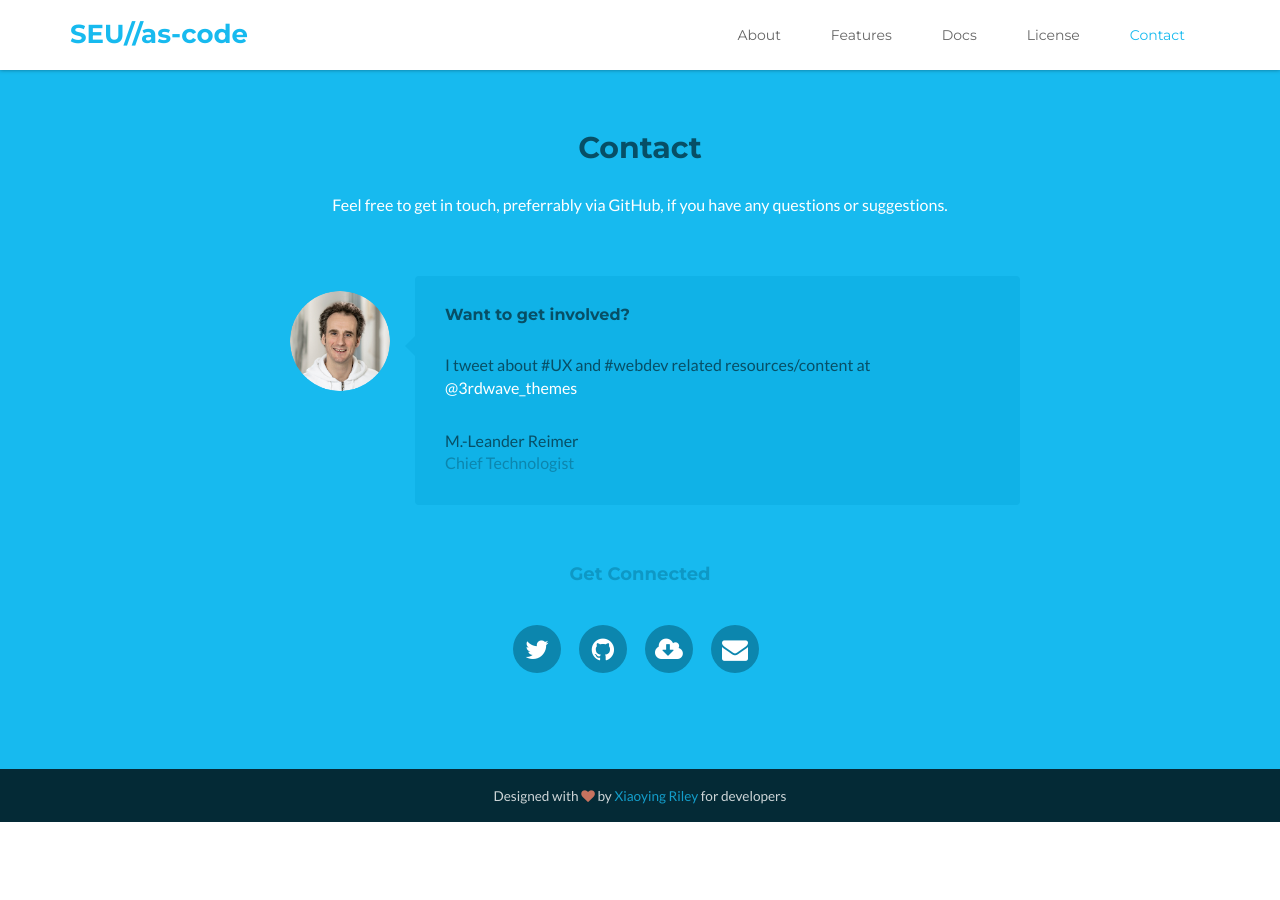
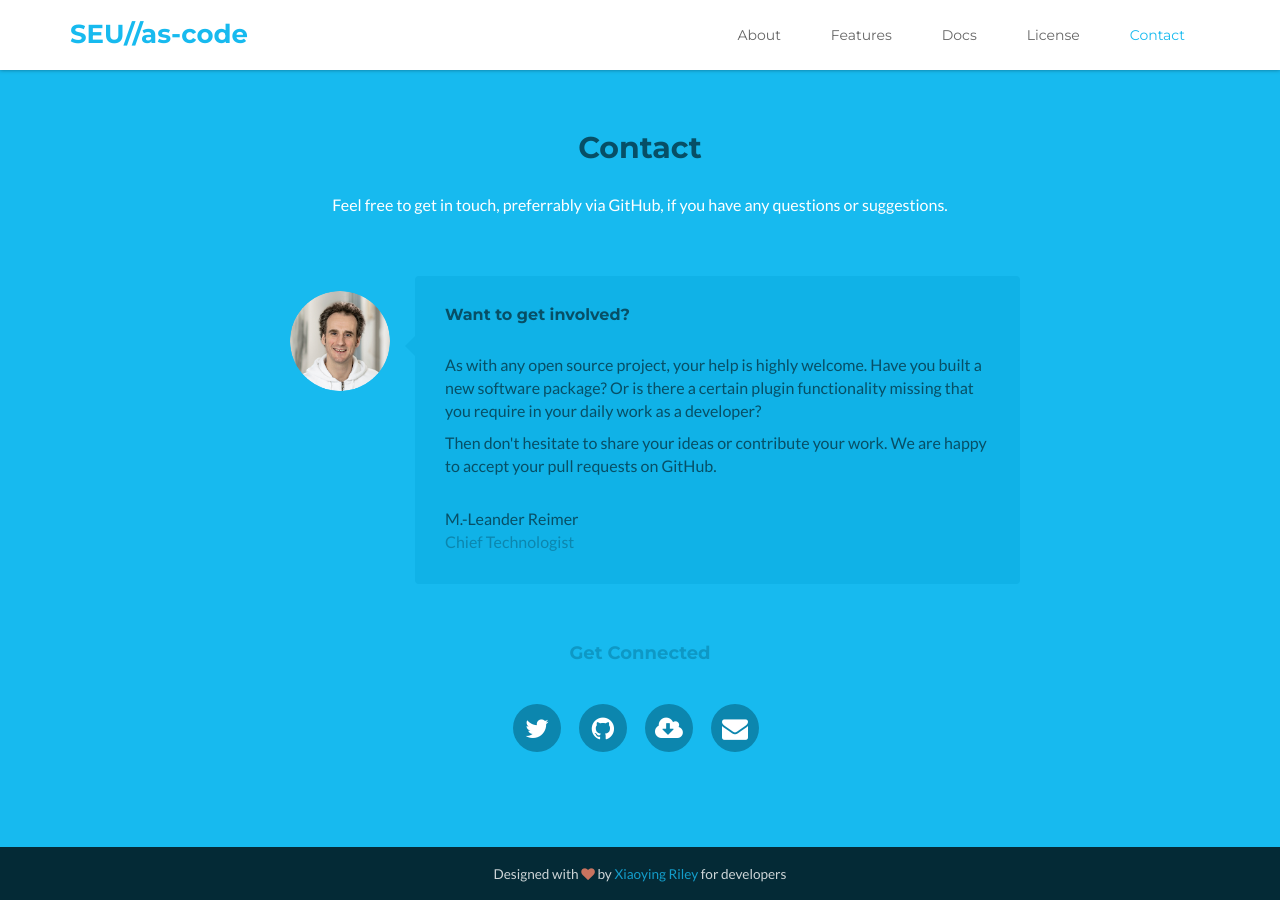
Before and after one commit to seu-as-code/seu-as-code.github.io, a Jekyll site: the page built from index.html, in a window 1280 px wide and 900 px high, scrolled down 4192 px. Built offline with Jekyll 4.4.1, drawn with Linux system fonts in a browser that asks for light colours; comment, search, counter and statistics services are not loaded; before the commit the page ends 5014 px from its top, so only the background shows below that.

Commit message:
Finalized contact section.

```diff
--- a/_includes/contact.html
+++ b/_includes/contact.html
@@ -10,7 +10,13 @@
                     </div><!--//profile-->
                     <div class="speech-bubble">
                         <h3 class="sub-title">Want to get involved?</h3>
-                        <p>I tweet about #UX and #webdev related resources/content at <a href="https://twitter.com/3rdwave_themes" target="_blank">@3rdwave_themes</a>
+                        <p>
+                          As with any open source project, your help is highly welcome. Have you built a new software package?
+                          Or is there a certain plugin functionality missing that you require in your daily work as a developer?
+                        </p>
+                        <p>
+                          Then don't hesitate to share your ideas or contribute your work. We are happy to accept your pull requests on GitHub.
+                        </p>
                         <div class="source">
                             <span class="name"><a href="https://twitter.com/LeanderReimer" target="_blank">M.-Leander Reimer</a></span>
                             <br />
```
